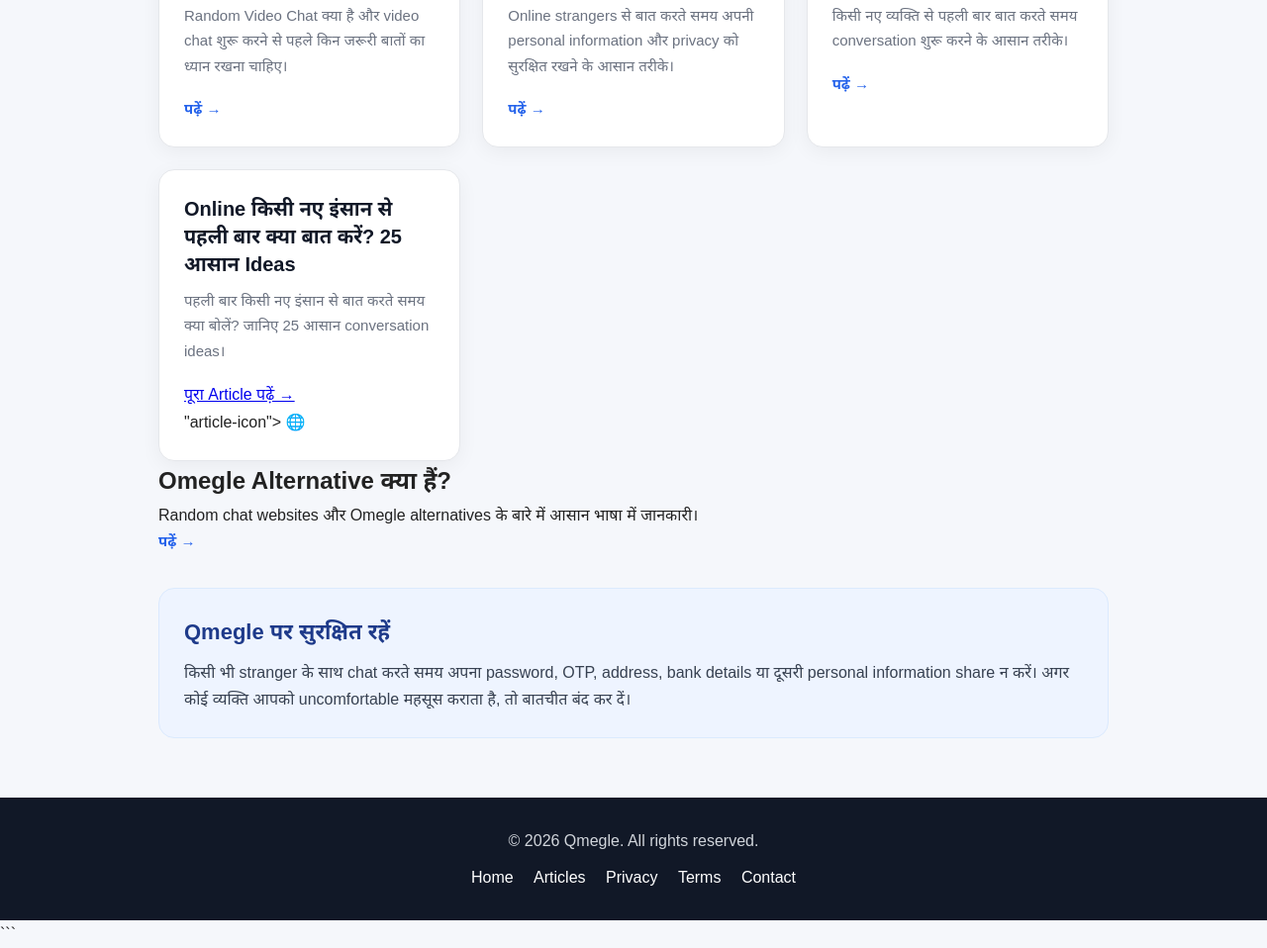
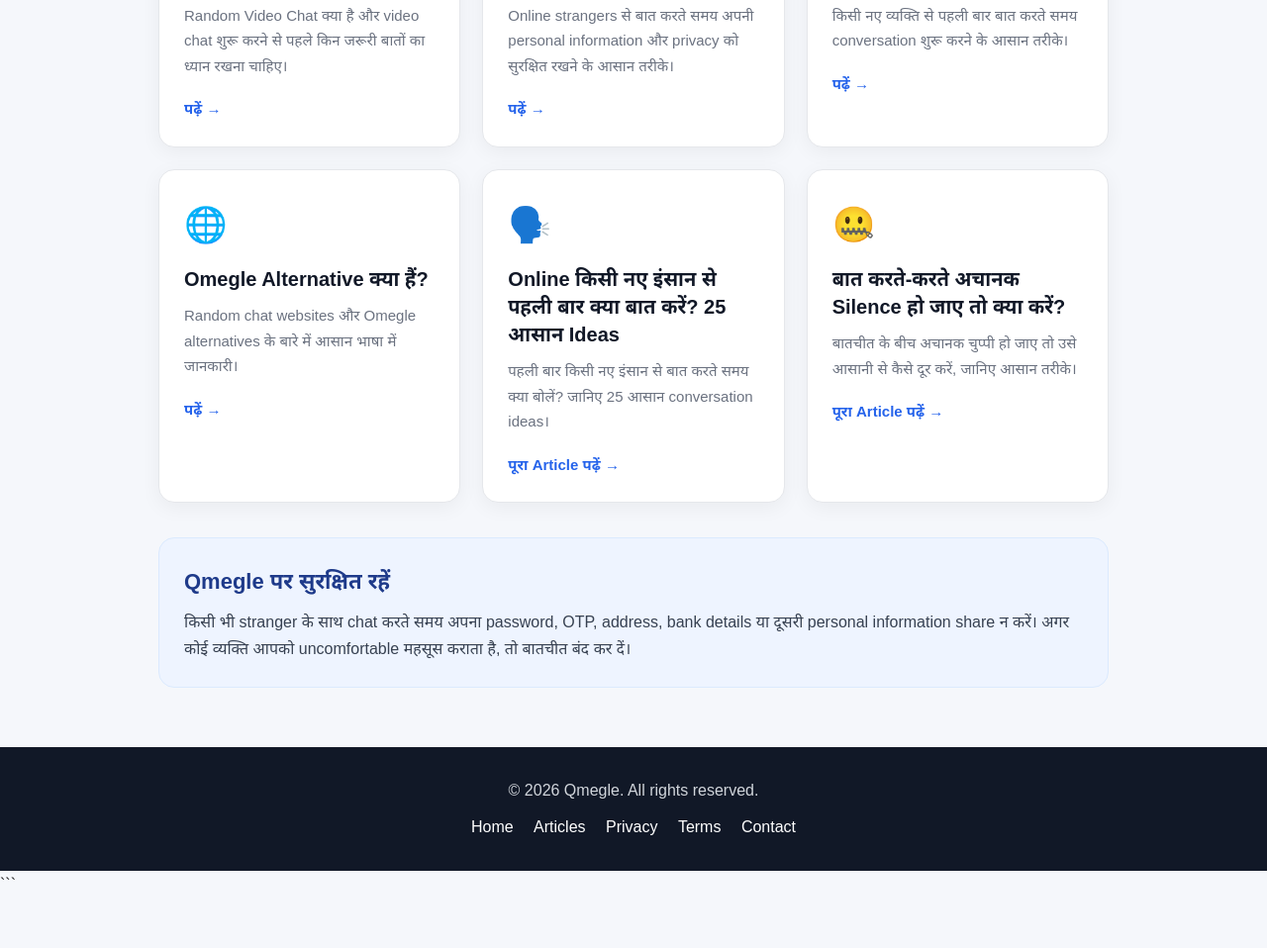
Before and after one commit to gajananbhadange842-cmyk/Qmegle, a website: page articles/index.html in a window 1280 px wide. Shown: the part 896-1854 px from the top of the page at 99% size. After the commit the page ends 1803 px from the top, so only its background shows below. Drawn offline with Linux system fonts and the light colour scheme.

Commit message:
Update index.html

```diff
--- a/articles/index.html
+++ b/articles/index.html
@@ -3,12 +3,9 @@
 <html lang="hi">
 <head>
   <meta charset="UTF-8">
-
   <meta name="viewport" content="width=device-width, initial-scale=1.0">
 
-  <title>
-    Qmegle Hindi Articles – Chat, Friendship & Online Safety
-  </title>
+  <title>Qmegle Hindi Articles – Chat, Friendship & Online Safety</title>
 
   <meta
     name="description"
@@ -248,15 +245,8 @@
       </a>
 
       <nav>
-
-        <a href="/">
-          Home
-        </a>
-
-        <a href="/articles/">
-          Articles
-        </a>
-
+        <a href="/">Home</a>
+        <a href="/articles/">Articles</a>
       </nav>
 
     </div>
@@ -294,9 +284,7 @@
 
       <article class="article-card">
 
-        <div class="article-icon">
-          😶
-        </div>
+        <div class="article-icon">😶</div>
 
         <h2>
           अजनबियों से बात करने में झिझक क्यों होती है?
@@ -321,9 +309,7 @@
 
       <article class="article-card">
 
-        <div class="article-icon">
-          👋
-        </div>
+        <div class="article-icon">👋</div>
 
         <h2>
           जब सामने वाला सिर्फ “Hi” बोले तो आगे क्या बात करें?
@@ -348,9 +334,7 @@
 
       <article class="article-card">
 
-        <div class="article-icon">
-          💬
-        </div>
+        <div class="article-icon">💬</div>
 
         <h2>
           Random Chat क्या होता है?
@@ -375,9 +359,7 @@
 
       <article class="article-card">
 
-        <div class="article-icon">
-          🎥
-        </div>
+        <div class="article-icon">🎥</div>
 
         <h2>
           Random Video Chat कैसे काम करता है?
@@ -402,9 +384,7 @@
 
       <article class="article-card">
 
-        <div class="article-icon">
-          🛡️
-        </div>
+        <div class="article-icon">🛡️</div>
 
         <h2>
           Online Chat करते समय Safe कैसे रहें?
@@ -429,9 +409,7 @@
 
       <article class="article-card">
 
-        <div class="article-icon">
-          🤝
-        </div>
+        <div class="article-icon">🤝</div>
 
         <h2>
           Strangers से अच्छी बातचीत कैसे शुरू करें?
@@ -456,18 +434,7 @@
 
       <article class="article-card">
 
-        <div class=<div class="card">
-  <h2>Online किसी नए इंसान से पहली बार क्या बात करें? 25 आसान Ideas</h2>
-  <p>
-    पहली बार किसी नए इंसान से बात करते समय क्या बोलें?
-    जानिए 25 आसान conversation ideas।
-  </p>
-  <a href="/articles/online-naye-insaan-se-kya-baat-kare.html">
-    पूरा Article पढ़ें →
-  </a>
-</div>  "article-icon">
-          🌐
-        </div>
+        <div class="article-icon">🌐</div>
 
         <h2>
           Omegle Alternative क्या हैं?
@@ -483,6 +450,57 @@
           class="read-more"
         >
           पढ़ें →
+        </a>
+
+      </article>
+
+
+      <!-- ARTICLE 8 -->
+
+      <article class="article-card">
+
+        <div class="article-icon">🗣️</div>
+
+        <h2>
+          Online किसी नए इंसान से पहली बार क्या बात करें?
+          25 आसान Ideas
+        </h2>
+
+        <p>
+          पहली बार किसी नए इंसान से बात करते समय क्या बोलें?
+          जानिए 25 आसान conversation ideas।
+        </p>
+
+        <a
+          href="/articles/online-naye-insaan-se-kya-baat-kare.html"
+          class="read-more"
+        >
+          पूरा Article पढ़ें →
+        </a>
+
+      </article>
+
+
+      <!-- ARTICLE 9 -->
+
+      <article class="article-card">
+
+        <div class="article-icon">🤐</div>
+
+        <h2>
+          बात करते-करते अचानक Silence हो जाए तो क्या करें?
+        </h2>
+
+        <p>
+          बातचीत के बीच अचानक चुप्पी हो जाए तो उसे
+          आसानी से कैसे दूर करें, जानिए आसान तरीके।
+        </p>
+
+        <a
+          href="/articles/chat-me-silence-ho-jaye-to-kya-kare.html"
+          class="read-more"
+        >
+          पूरा Article पढ़ें →
         </a>
 
       </article>
@@ -522,25 +540,15 @@
 
     <p style="margin-top: 10px;">
 
-      <a href="/">
-        Home
-      </a>
+      <a href="/">Home</a>
 
-      <a href="/articles/">
-        Articles
-      </a>
+      <a href="/articles/">Articles</a>
 
-      <a href="/privacy.html">
-        Privacy
-      </a>
+      <a href="/privacy.html">Privacy</a>
 
-      <a href="/terms.html">
-        Terms
-      </a>
+      <a href="/terms.html">Terms</a>
 
-      <a href="/contact.html">
-        Contact
-      </a>
+      <a href="/contact.html">Contact</a>
 
     </p>
 
```
